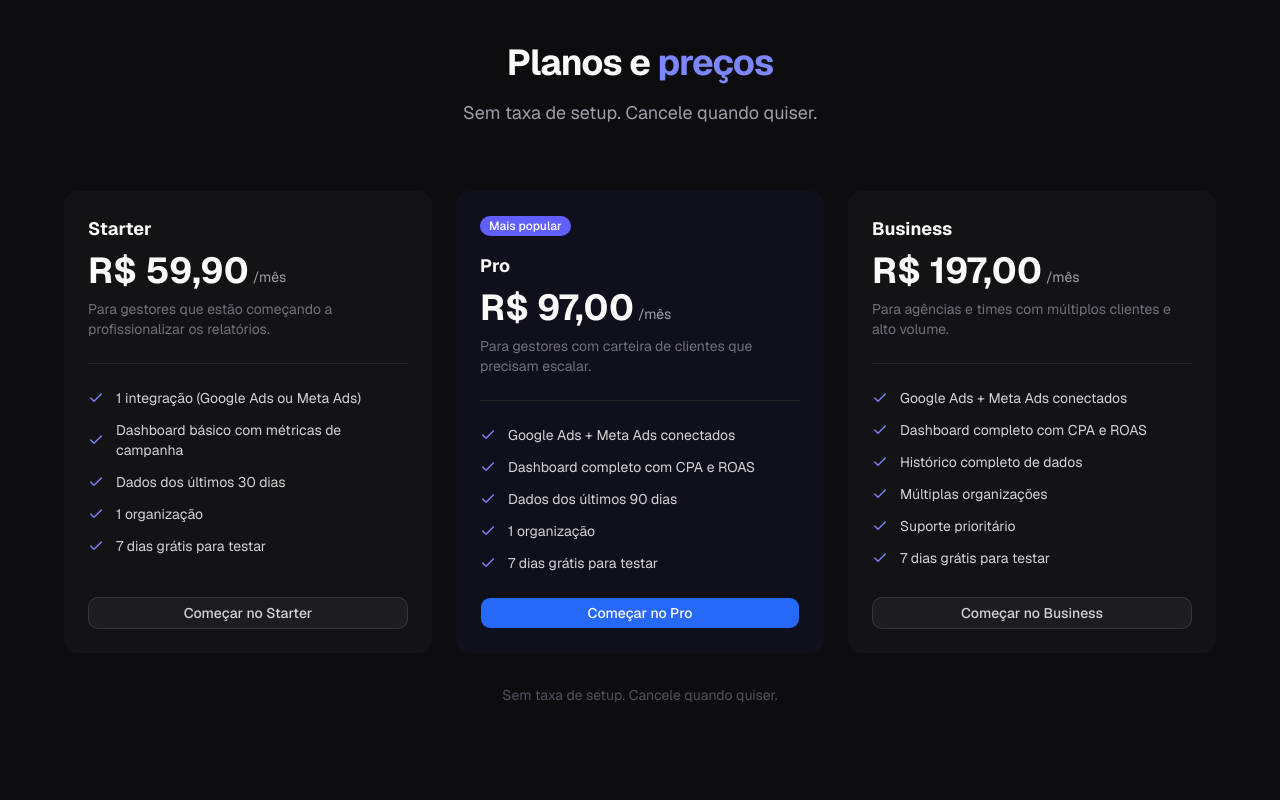
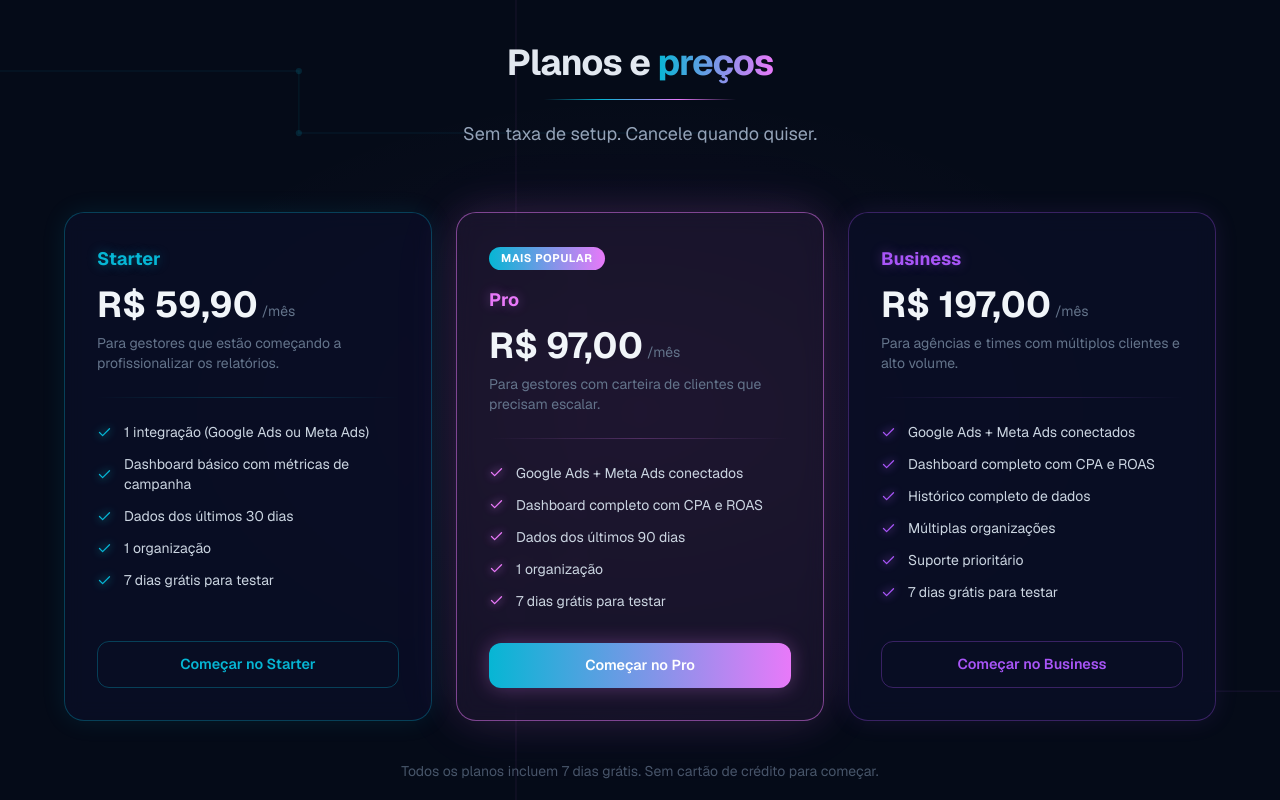
Before and after one commit to LuSan1986/projeto_getdashia, a Next.js app: page / in a window 1280 px wide. Shown: the part 3880-4680 px from the top of the page. Built offline with nearby package versions, Linux system fonts and the light colour scheme.

Commit message:
feat(landing): cyberpunk redesign of pricing section

```diff
--- a/src/components/landing/planos.tsx
+++ b/src/components/landing/planos.tsx
@@ -1,8 +1,7 @@
+'use client'
+
 import Link from "next/link";
 import { Check } from "lucide-react";
-import { Badge } from "@/components/ui/badge";
-import { Button } from "@/components/ui/button";
-import { Card } from "@/components/ui/card";
 
 interface Plano {
   nome: string;
@@ -11,6 +10,9 @@ interface Plano {
   features: string[];
   cta: string;
   destaque: boolean;
+  accentColor: string;
+  borderColor: string;
+  glowColor: string;
 }
 
 const planos: Plano[] = [
@@ -20,6 +22,9 @@ const planos: Plano[] = [
     descricao: "Para gestores que estão começando a profissionalizar os relatórios.",
     destaque: false,
     cta: "Começar no Starter",
+    accentColor: "#06B6D4",
+    borderColor: "rgba(6,182,212,0.30)",
+    glowColor: "rgba(6,182,212,0.10)",
     features: [
       "1 integração (Google Ads ou Meta Ads)",
       "Dashboard básico com métricas de campanha",
@@ -34,6 +39,9 @@ const planos: Plano[] = [
     descricao: "Para gestores com carteira de clientes que precisam escalar.",
     destaque: true,
     cta: "Começar no Pro",
+    accentColor: "#E879F9",
+    borderColor: "rgba(232,121,249,0.50)",
+    glowColor: "rgba(232,121,249,0.15)",
     features: [
       "Google Ads + Meta Ads conectados",
       "Dashboard completo com CPA e ROAS",
@@ -48,6 +56,9 @@ const planos: Plano[] = [
     descricao: "Para agências e times com múltiplos clientes e alto volume.",
     destaque: false,
     cta: "Começar no Business",
+    accentColor: "#A855F7",
+    borderColor: "rgba(168,85,247,0.30)",
+    glowColor: "rgba(168,85,247,0.10)",
     features: [
       "Google Ads + Meta Ads conectados",
       "Dashboard completo com CPA e ROAS",
@@ -61,74 +72,191 @@ const planos: Plano[] = [
 
 export default function Planos() {
   return (
-    <section id="planos" className="scroll-mt-16 bg-zinc-900/30 px-4 py-24">
-      <div className="mx-auto max-w-6xl">
+    <section
+      id="planos"
+      className="relative scroll-mt-16 px-4 py-24 overflow-hidden"
+      style={{ background: "#050B18" }}
+    >
+      <style>{`
+        @keyframes planos-pulse {
+          0%, 100% { opacity: 1; }
+          50%       { opacity: 0.4; }
+        }
+      `}</style>
+
+      {/* PCB traces */}
+      <div aria-hidden className="pointer-events-none absolute inset-0" style={{ zIndex: 0 }}>
+        <svg width="100%" height="100%" viewBox="0 0 1440 600"
+             preserveAspectRatio="xMidYMid slice" xmlns="http://www.w3.org/2000/svg">
+          <path d="M 0 120 H 200 V 80 H 500 V 120 H 800"
+                stroke="rgba(6,182,212,0.07)" strokeWidth="1" fill="none"/>
+          <circle cx="200" cy="120" r="2" fill="rgba(6,182,212,0.15)"/>
+          <circle cx="200" cy="80"  r="2" fill="rgba(6,182,212,0.15)"/>
+          <circle cx="500" cy="80"  r="2" fill="rgba(6,182,212,0.15)"/>
+          <circle cx="500" cy="120" r="2" fill="rgba(6,182,212,0.15)"/>
+
+          <path d="M 640 0 V 200 H 680 V 400 H 640 V 600"
+                stroke="rgba(232,121,249,0.06)" strokeWidth="1" fill="none"/>
+          <circle cx="640" cy="200" r="2" fill="rgba(232,121,249,0.12)"/>
+          <circle cx="680" cy="200" r="2" fill="rgba(232,121,249,0.12)"/>
+          <circle cx="680" cy="400" r="2" fill="rgba(232,121,249,0.12)"/>
+          <circle cx="640" cy="400" r="2" fill="rgba(232,121,249,0.12)"/>
+
+          <path d="M 900 480 H 1200 V 520 H 1440"
+                stroke="rgba(168,85,247,0.07)" strokeWidth="1" fill="none"/>
+          <circle cx="1200" cy="480" r="2" fill="rgba(168,85,247,0.14)"/>
+          <circle cx="1200" cy="520" r="2" fill="rgba(168,85,247,0.14)"/>
+        </svg>
+      </div>
+
+      {/* Glow central */}
+      <div aria-hidden className="pointer-events-none absolute inset-0"
+           style={{ background: "radial-gradient(ellipse 60% 50% at 50% 50%, rgba(232,121,249,0.04) 0%, transparent 70%)", zIndex: 0 }}/>
+
+      <div className="relative z-10 mx-auto max-w-6xl">
+
+        {/* Título */}
         <div className="mb-16 text-center">
-          <h2 className="text-3xl font-bold tracking-tight text-zinc-50 sm:text-4xl">
-            Planos e <span className="text-indigo-400">preços</span>
+          <h2 className="text-3xl font-bold tracking-tight sm:text-4xl" style={{ color: "#E2E8F0" }}>
+            Planos e{" "}
+            <span style={{
+              background: "linear-gradient(90deg, #06B6D4 0%, #E879F9 100%)",
+              WebkitBackgroundClip: "text",
+              WebkitTextFillColor: "transparent",
+              backgroundClip: "text",
+            }}>
+              preços
+            </span>
           </h2>
-          <p className="mt-4 text-lg text-zinc-400">
+          <div className="mx-auto mt-4 h-px w-48" style={{
+            background: "linear-gradient(90deg, transparent 0%, #06B6D4 30%, #E879F9 70%, transparent 100%)",
+          }}/>
+          <p className="mt-5 text-lg" style={{ color: "#94A3B8" }}>
             Sem taxa de setup. Cancele quando quiser.
           </p>
         </div>
 
+        {/* Cards */}
         <div className="grid gap-6 lg:grid-cols-3">
           {planos.map((plano) => (
-            <Card
+            <div
               key={plano.nome}
-              className={
-                plano.destaque
-                  ? "gap-0 flex flex-col border-indigo-700 bg-indigo-950/20 p-6 ring-0"
-                  : "gap-0 flex flex-col border-zinc-800 bg-zinc-900/60 p-6 ring-0"
-              }
+              style={{
+                background: plano.destaque
+                  ? `rgba(232,121,249,0.07)`
+                  : "rgba(10,15,40,0.70)",
+                border: `1px solid ${plano.borderColor}`,
+                borderRadius: "20px",
+                backdropFilter: "blur(10px)",
+                boxShadow: plano.destaque
+                  ? `0 0 40px ${plano.glowColor}, 0 0 80px rgba(232,121,249,0.06)`
+                  : `0 0 24px ${plano.glowColor}`,
+                padding: "32px",
+                display: "flex",
+                flexDirection: "column",
+                position: "relative",
+                transition: "transform 0.3s ease, box-shadow 0.3s ease",
+              }}
+              onMouseEnter={e => {
+                (e.currentTarget as HTMLDivElement).style.transform = "translateY(-4px)"
+              }}
+              onMouseLeave={e => {
+                (e.currentTarget as HTMLDivElement).style.transform = "translateY(0)"
+              }}
             >
+              {/* Badge mais popular */}
               {plano.destaque && (
                 <div className="mb-4">
-                  <Badge className="border-transparent bg-indigo-500 text-xs text-white">
+                  <span style={{
+                    display: "inline-block",
+                    background: "linear-gradient(90deg, #06B6D4, #E879F9)",
+                    color: "white",
+                    fontSize: "0.7rem",
+                    fontWeight: 700,
+                    padding: "3px 12px",
+                    borderRadius: "999px",
+                    letterSpacing: "0.05em",
+                    textTransform: "uppercase",
+                  }}>
                     Mais popular
-                  </Badge>
+                  </span>
                 </div>
               )}
 
-              <p className="text-lg font-bold text-zinc-50">{plano.nome}</p>
+              {/* Nome */}
+              <p className="text-lg font-bold" style={{ color: plano.accentColor,
+                textShadow: `0 0 12px ${plano.accentColor}60` }}>
+                {plano.nome}
+              </p>
 
-              <div className="mt-2 flex items-end gap-1">
-                <span className="text-4xl font-bold text-zinc-50">
+              {/* Preço */}
+              <div className="mt-3 flex items-end gap-1">
+                <span className="text-4xl font-bold" style={{ color: "#F1F5F9" }}>
                   {plano.preco}
                 </span>
-                <span className="mb-1 text-sm text-zinc-400">/mês</span>
+                <span className="mb-1 text-sm" style={{ color: "#64748B" }}>/mês</span>
               </div>
 
-              <p className="mt-2 text-sm text-zinc-500">{plano.descricao}</p>
+              <p className="mt-2 text-sm" style={{ color: "#64748B" }}>{plano.descricao}</p>
 
-              <div className="my-6 border-t border-zinc-800" />
+              {/* Divider */}
+              <div className="my-6" style={{
+                height: "1px",
+                background: `linear-gradient(90deg, transparent, ${plano.accentColor}40, transparent)`,
+              }}/>
 
-              <ul className="mb-6 flex-1 space-y-3">
+              {/* Features */}
+              <ul className="mb-8 flex-1 space-y-3">
                 {plano.features.map((feature) => (
                   <li key={feature} className="flex items-center gap-3">
-                    <Check className="size-4 shrink-0 text-indigo-400" />
-                    <span className="text-sm text-zinc-300">{feature}</span>
+                    <Check size={15} style={{ color: plano.accentColor, flexShrink: 0,
+                      filter: `drop-shadow(0 0 4px ${plano.accentColor})` }} />
+                    <span className="text-sm" style={{ color: "#CBD5E1" }}>{feature}</span>
                   </li>
                 ))}
               </ul>
 
-              <Button
-                asChild
-                variant={plano.destaque ? "default" : "outline"}
-                className={
-                  plano.destaque
-                    ? "w-full"
-                    : "w-full border-zinc-700 text-zinc-300 hover:bg-zinc-800 hover:text-zinc-100"
-                }
+              {/* CTA */}
+              <Link
+                href="/precos"
+                style={{
+                  display: "block",
+                  textAlign: "center",
+                  padding: "12px 24px",
+                  borderRadius: "12px",
+                  fontWeight: 600,
+                  fontSize: "0.9rem",
+                  transition: "all 0.2s ease",
+                  ...(plano.destaque ? {
+                    background: "linear-gradient(90deg, #06B6D4, #E879F9)",
+                    color: "white",
+                    boxShadow: "0 0 20px rgba(232,121,249,0.30)",
+                  } : {
+                    background: "transparent",
+                    color: plano.accentColor,
+                    border: `1px solid ${plano.borderColor}`,
+                  }),
+                }}
+                onMouseEnter={e => {
+                  if (!plano.destaque) {
+                    (e.currentTarget as HTMLAnchorElement).style.background = `${plano.accentColor}15`
+                  }
+                }}
+                onMouseLeave={e => {
+                  if (!plano.destaque) {
+                    (e.currentTarget as HTMLAnchorElement).style.background = "transparent"
+                  }
+                }}
               >
-                <Link href="/precos">{plano.cta}</Link>
-              </Button>
-            </Card>
+                {plano.cta}
+              </Link>
+            </div>
           ))}
         </div>
 
-        <p className="mt-8 text-center text-sm text-zinc-600">
-          Sem taxa de setup. Cancele quando quiser.
+        {/* Rodapé */}
+        <p className="mt-10 text-center text-sm" style={{ color: "#475569" }}>
+          Todos os planos incluem 7 dias grátis. Sem cartão de crédito para começar.
         </p>
       </div>
     </section>
```
